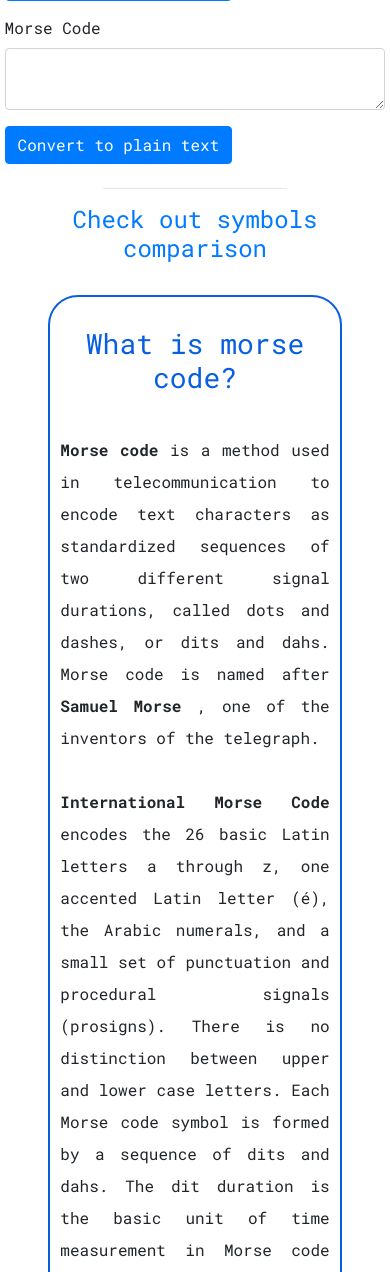
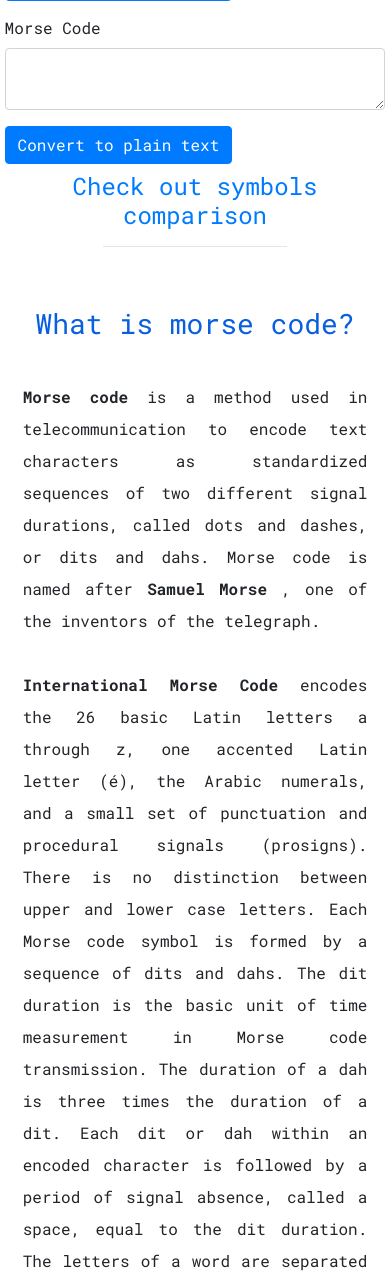
Before and after one commit to dembskii/text-to-morse-converter, a Flask app: page / in a window 390 px wide. Shown: the part 291-1563 px from the top of the page. Run offline with Flask 2, Linux system fonts and the light colour scheme; some libraries are stand-ins or nearby versions.

Commit message:
Homepage rework
- rounded corners were looking bad on smartphones

```diff
--- a/static/css/styles.css
+++ b/static/css/styles.css
@@ -41,17 +41,12 @@ a:link {
 
 
 .info {
-    margin-left: 10%;
-    margin-right: 10%;
+    margin-left: 3%;
+    margin-right: 3%;
     line-height: 2rem;
 }
 
-.rounded-corners {
-    border-radius: 30px;
-    padding: 10px;
-    border: 2px solid #095fe0;
 
-}
 
 .a-source {
     color: black;
--- a/templates/index.html
+++ b/templates/index.html
@@ -20,11 +20,12 @@
     {% endfor%}
     {% endif %}
     {% endwith %}
-    <hr width="50%">
+
 
     <h4 class="text-center"><a href="{{url_for('table')}}">Check out symbols comparison</a></h3>
+        <hr width="50%">
     <br>
-    <div class="info text-center rounded-corners">
+    <div class="info text-center">
         <h3 class="title header">What is morse code?</h3>
         <br>
         <p class="text-justify"><strong>Morse code</strong> is a method used in telecommunication to encode text characters as standardized sequences of two different signal durations, called dots and dashes, or dits and dahs. Morse code is named after <strong>Samuel Morse</strong> , one of the inventors of the telegraph. <br> <br><strong>International Morse Code</strong> encodes the 26 basic Latin letters a through z, one accented Latin letter (é), the Arabic numerals, and a small set of punctuation and procedural signals (prosigns). There is no distinction between upper and lower case letters. Each Morse code symbol is formed by a sequence of dits and dahs. The dit duration is the basic unit of time measurement in Morse code transmission. The duration of a dah is three times the duration of a dit. Each dit or dah within an encoded character is followed by a period of signal absence, called a space, equal to the dit duration. The letters of a word are separated by a space of duration equal to three dits, and words are separated by a space equal to seven dits. <br><a class="a-source" href="https://en.wikipedia.org/wiki/Morse_code" target="_blank" rel="noopener noreferrer">[source]</a>
```
